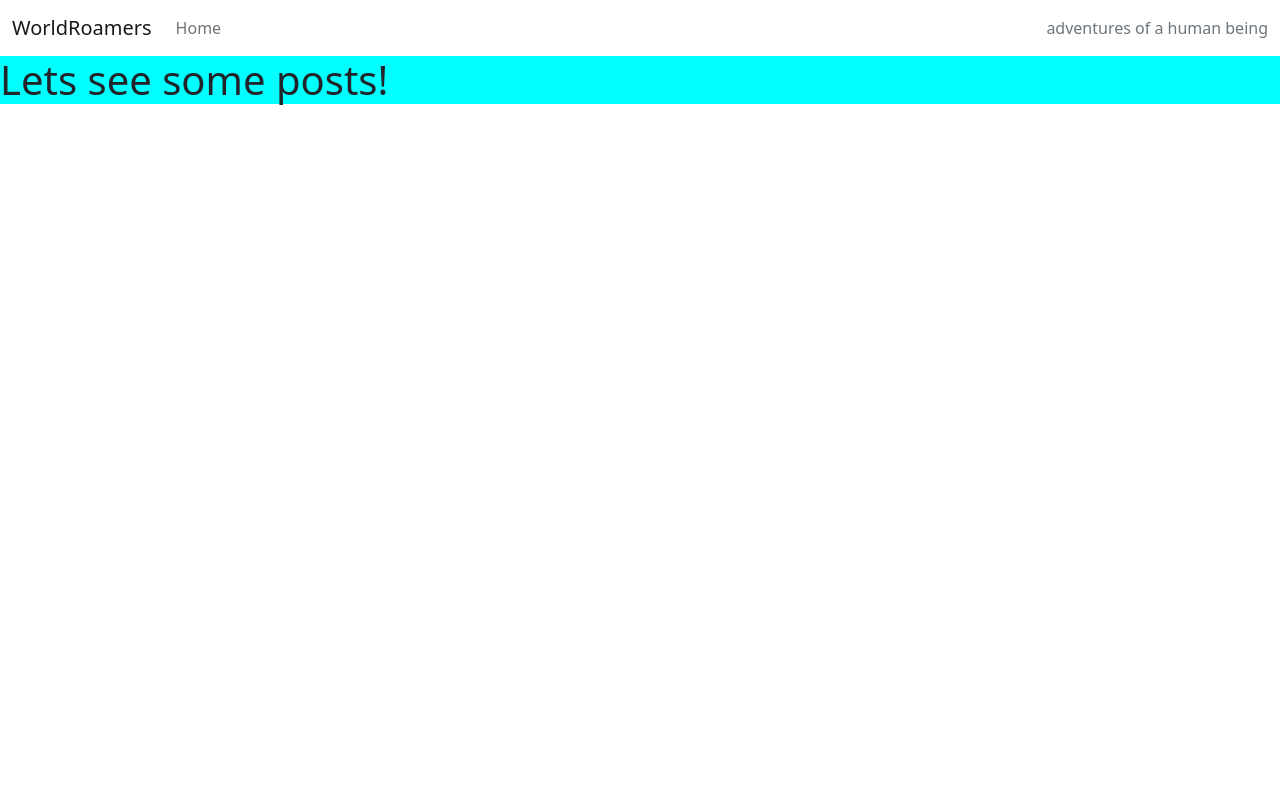
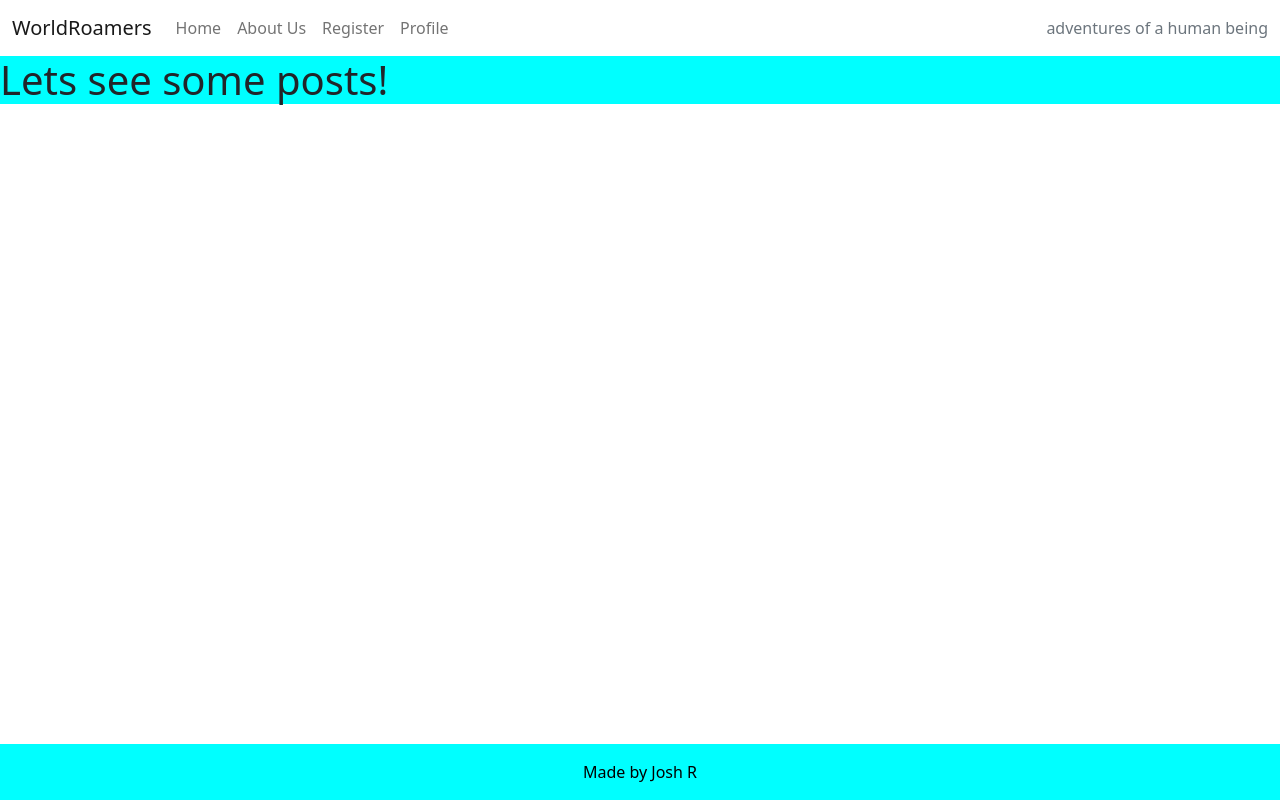
Before and after one commit to Joshuadrp/WorldRoamers, a Django app: page /blog/ in a window 1280 px wide. Run offline with Django 5.2, Linux system fonts and the light colour scheme; data that the repository does not hold is empty.

Commit message:
Add URL routing to access core app and blog app.

```diff
--- a/core/urls.py
+++ b/core/urls.py
@@ -3,4 +3,5 @@ from django.urls import path
 
 urlpatterns = [
     path('', views.Locations.as_view(), name='home'),
+    path('about/', views.About.as_view(), name='about'),
 ]
--- a/core/views.py
+++ b/core/views.py
@@ -6,3 +6,6 @@ from .models import Location
 class Locations(generic.ListView):
     queryset = Location.objects.all() #makes easier to get data.
     template_name = "core/home.html"
+
+class About(generic.TemplateView):
+    template_name = "core/about.html"
--- a/static/css/style.css
+++ b/static/css/style.css
@@ -1,3 +1,11 @@
 .image-flash{
     background-color: aqua;
 }
+
+.footer {
+    background-color: aqua;
+}
+
+.made-by {
+    color: black;
+}
--- a/templates/base.html
+++ b/templates/base.html
@@ -38,7 +38,19 @@
                 <ul class="navbar-nav me-auto mb-2 mb-lg-0">
                     <li class="nav-item">
                         <a class="nav-link {% if request.path == home_url %}active{% endif %}" aria-current="page"
-                            href="#">Home</a>
+                            href="{% url 'home' %}">Home</a>
+                    </li>
+                    <li class="nav-item">
+                        <a class="nav-link {% if request.path == home_url %}active{% endif %}" aria-current="page"
+                            href="{% url 'about' %}">About Us</a>
+                    </li>
+                    <li class="nav-item">
+                        <a class="nav-link {% if request.path == home_url %}active{% endif %}" aria-current="page"
+                            href="{% url 'home' %}">Register</a>
+                    </li>
+                    <li class="nav-item">
+                        <a class="nav-link {% if request.path == home_url %}active{% endif %}" aria-current="page"
+                            href="{% url 'home' %}">Profile</a>
                     </li>
 
                 </ul>
@@ -59,7 +71,7 @@
 
     <!-- Footer -->
     <footer class="footer mt-auto py-3 dark-bg">
-        <p class="m-0 text-center text-white">Made by Josh R</p>
+        <p class="m-0 text-center made-by">Made by Josh R</p>
     </footer>
 
     <script src="https://cdn.jsdelivr.net/npm/bootstrap@5.0.1/dist/js/bootstrap.bundle.min.js"
--- a/world_roamers/urls.py
+++ b/world_roamers/urls.py
@@ -16,11 +16,9 @@ Including another URLconf
 """
 from django.contrib import admin
 from django.urls import path, include
-# from core import views as core_views
-from blog import views as blog_views
 
 urlpatterns = [
-    path('', include('core.urls'), name='core-urls'),
+    path('', include('core.urls'), name='core-urls'),  #we only need one path per application?
     path('blog/', include('blog.urls'), name = 'blog-urls'),
     path('admin/', admin.site.urls),
     path('summernote/', include('django_summernote.urls')),
```
Also changed, not shown: core/templates/core/about.html (added, +19 -0 lines), core/templates/core/home.html (+10 -3 lines).
